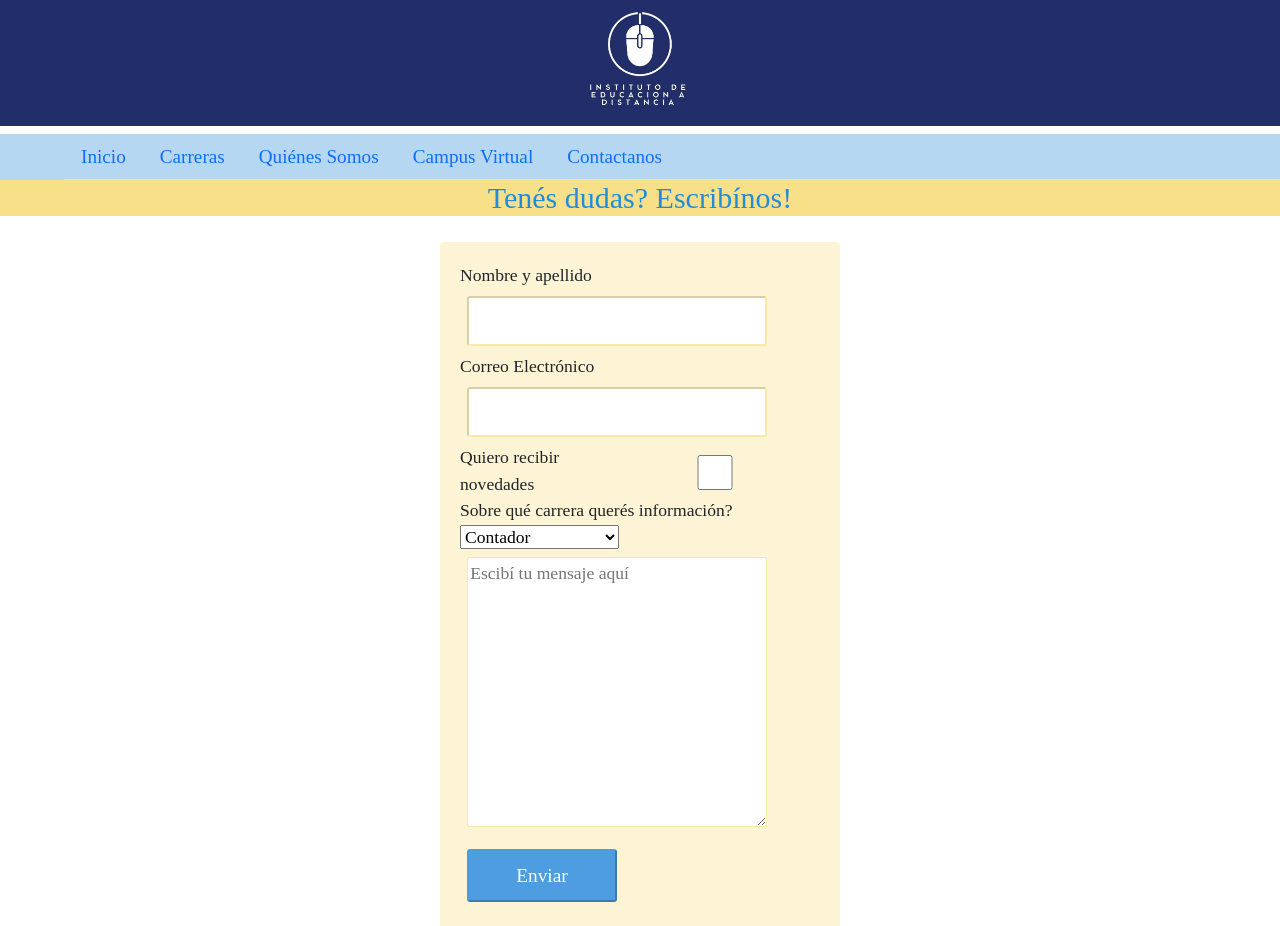
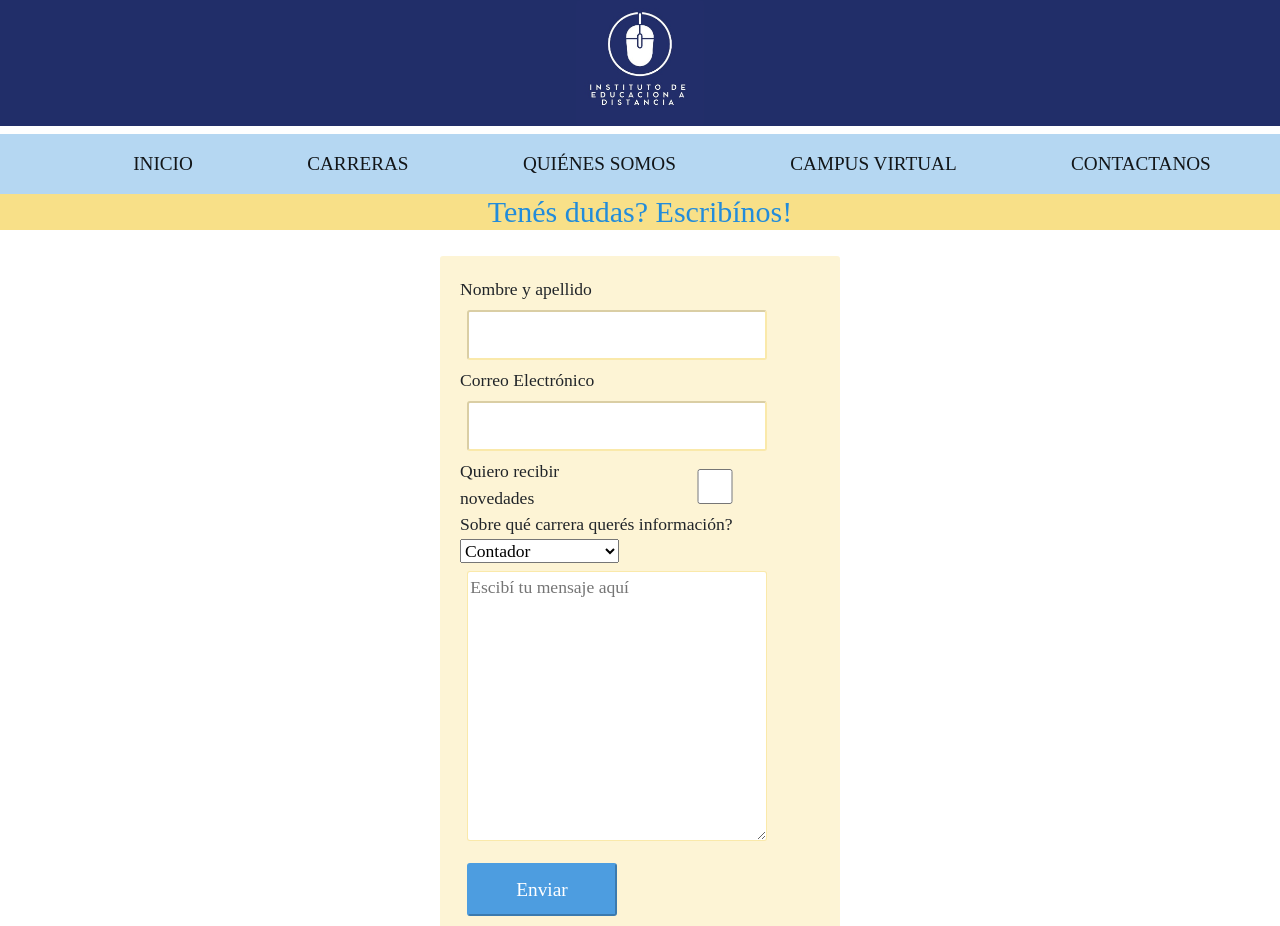
Before and after one commit to MaguiZapata/instituto_magdalenazapata, a plain HTML site: page pages/contactanos.html in a window 1280 px wide. Shown: the top 926 px of the page. Drawn offline with nearby package versions, Linux system fonts and the light colour scheme; a web font is replaced by a local one.

Commit message:
nav_modificado

```diff
--- a/pages/contactanos.html
+++ b/pages/contactanos.html
@@ -20,29 +20,26 @@
         </h1>
     </header>
 
-    <nav class="bc-menu">
+    <nav class="navbar navbar-expand-lg navbar-light  bc-menu">
+        <div class="container-fluid">
 
-        <ul class="nav nav-tabs azul">
-            <li class="nav-item azul">
-                <a class="nav-link " aria-current="page" href="../index.html">Inicio</a>
-            </li>
-            <li class="nav-item">
-                <a class="nav-link azul" href="../pages/carreras.html">Carreras</a>
-            </li>
-
-            <li class="nav-item">
-                <a class="nav-link azul" href="../pages/quinessomos.html">Quiénes Somos</a>
-            </li>
-            <li class="nav-item">
-                <a class="nav-link azul" href="../pages/campusvirtual.html">Campus Virtual</a>
-            </li>
-            <li class="nav-item">
-                <a class="nav-link azul" href="#">Contactanos</a>
-            </li>
-        </ul>
-
+            <button class="navbar-toggler" type="button" data-bs-toggle="collapse"
+                data-bs-target="#navbarNavAltMarkup" aria-controls="navbarNavAltMarkup" aria-expanded="false"
+                aria-label="Toggle navigation">
+                <span class="navbar-toggler-icon"></span>
+            </button>
+            <div class="collapse navbar-collapse" id="navbarNavAltMarkup">
+                <div class="navbar-nav w-100 justify-content-around">
+                    <a class="nav-link active" href="../index.html">INICIO</a>
+                    <a class="nav-link active" href="./carreras.html">CARRERAS</a>
+                    <a class="nav-link active" href="./quinessomos.html">QUIÉNES SOMOS</a>
+                    <a class="nav-link active" href="./campusvirtual.html">CAMPUS VIRTUAL</a>
+                    <a class="nav-link active" href="#">CONTACTANOS</a>
+                </div>
+            </div>
+        </div>
     </nav>
-    <h2 class="animacion_heartBeat" >Tenés dudas? Escribínos!</h2>
+    <h2 class="animate__animated animate__rotateInDownLeft" >Tenés dudas? Escribínos!</h2>
     <form class="formulario" action="">
         <div>
             <label class="labelscontacto" for="Nombre y Apellido">Nombre y apellido</label>
```
Also changed, not shown: index.html (+21 -3 lines), pages/campusvirtual.html (+17 -20 lines), pages/carreras.html (+17 -20 lines), pages/quinessomos.html (+17 -20 lines).
